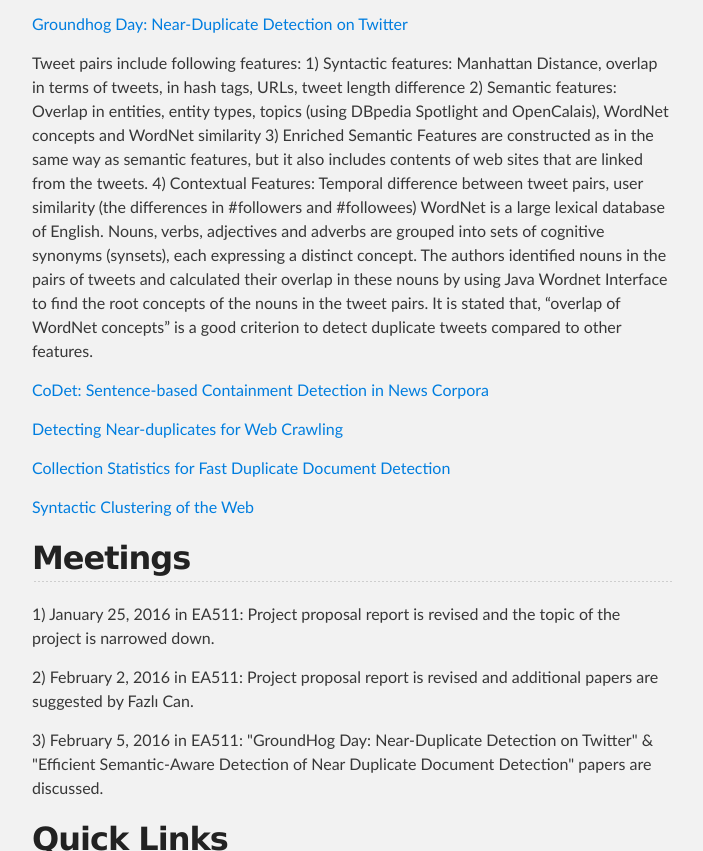
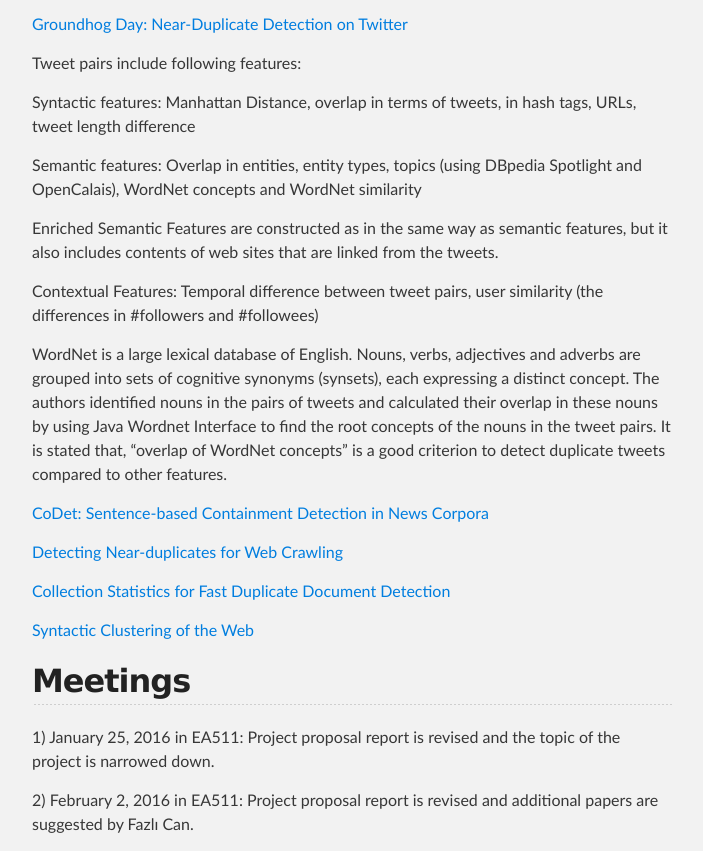
Before and after one commit to alinaciuysal/Near-Duplicate-Detection-Research-Project, a plain HTML site: page index.html in a window 1280 px wide. Shown: the part 983-1834 px from the top of the page, without its empty margins (288-991 px from the left). Drawn offline with Linux system fonts and the light colour scheme.

Commit message:
Update index.html

```diff
--- a/index.html
+++ b/index.html
@@ -55,15 +55,16 @@ According to the authors, the indexing structure they use makes their algorithm
 
 <p><a href="http://www2013.wwwconference.org/proceedings/p1273.pdf">Groundhog Day: Near-Duplicate Detection on Twitter</a></p>
 <p> Tweet pairs include following features:
-1)	Syntactic features:
-Manhattan Distance, overlap in terms of tweets, in hash tags, URLs, tweet length difference
-2)	Semantic features:
-Overlap in entities, entity types, topics (using DBpedia Spotlight and OpenCalais), WordNet concepts and WordNet similarity
-3)	Enriched Semantic Features are constructed as in the same way as semantic features, but it also includes contents of web sites that are linked from the tweets.
-4)	Contextual Features:
-Temporal difference between tweet pairs, user similarity (the differences in #followers and #followees)
+<p>	<b> Syntactic features: </b>
+Manhattan Distance, overlap in terms of tweets, in hash tags, URLs, tweet length difference </p>
+<p> <b>	Semantic features: </b>
+Overlap in entities, entity types, topics (using DBpedia Spotlight and OpenCalais), WordNet concepts and WordNet similarity </p>
+<p> <b>	Enriched Semantic Features </b> are constructed as in the same way as semantic features, but it also includes contents of web sites that are linked from the tweets.</p>
+<p> <b>	Contextual Features: </b>
+Temporal difference between tweet pairs, user similarity (the differences in #followers and #followees) </p>
+<p>
 WordNet is a large lexical database of English. Nouns, verbs, adjectives and adverbs are grouped into sets of cognitive synonyms (synsets), each expressing a distinct concept. The authors identified nouns in the pairs of tweets and calculated their overlap in these nouns by using Java Wordnet Interface to find the root concepts of the nouns in the tweet pairs.
-It is stated that, “overlap of WordNet concepts” is a good criterion to detect duplicate tweets compared to other features.
+It is stated that, “overlap of WordNet concepts” is a good criterion to detect duplicate tweets compared to other features. </p>
 </p>
 
 <p><a href="http://www.cs.bilkent.edu.tr/%7Ecanf/publications/CoDet%20CIKM%202011.pdf">CoDet: Sentence-based Containment Detection in News Corpora</a></p>
```
